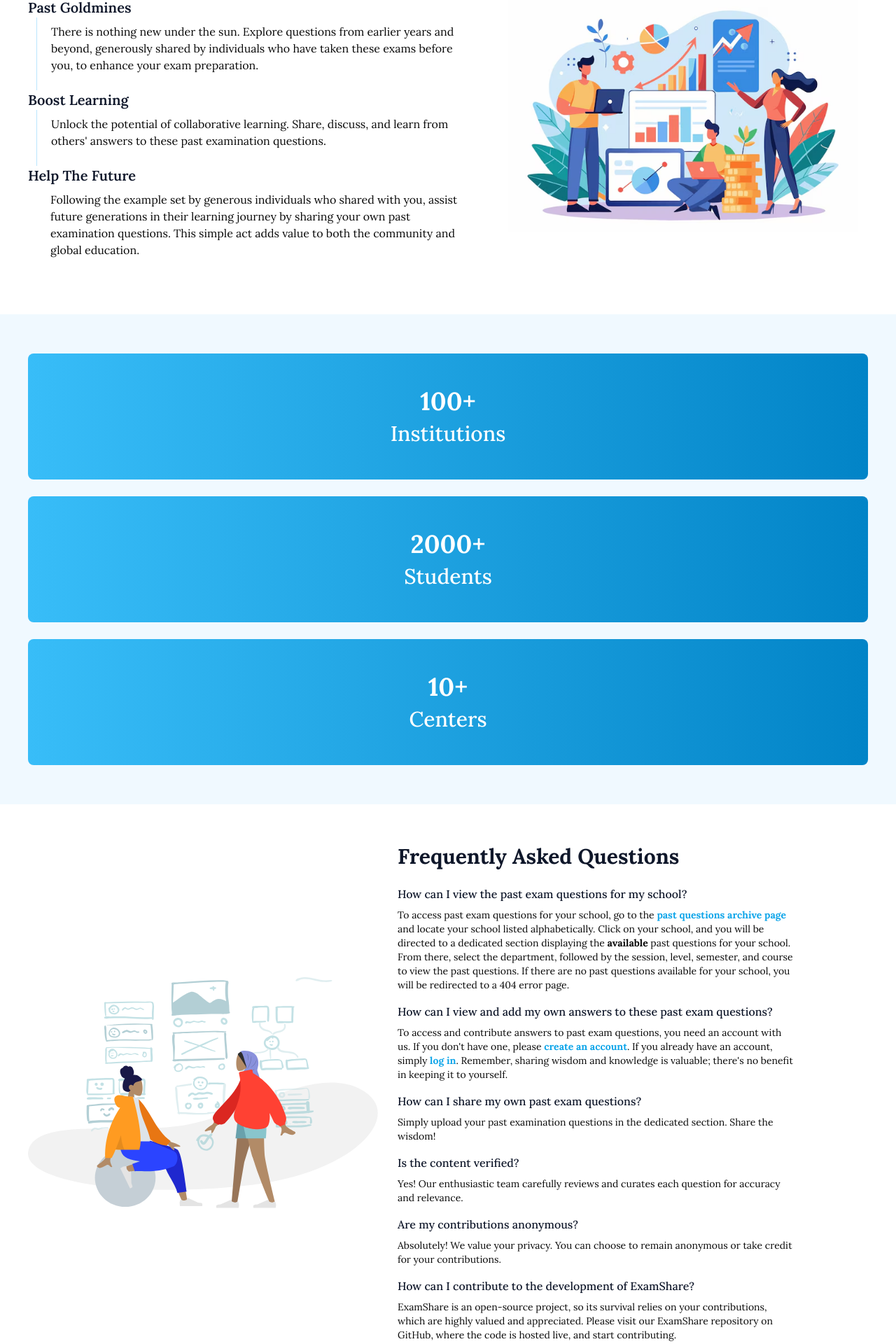
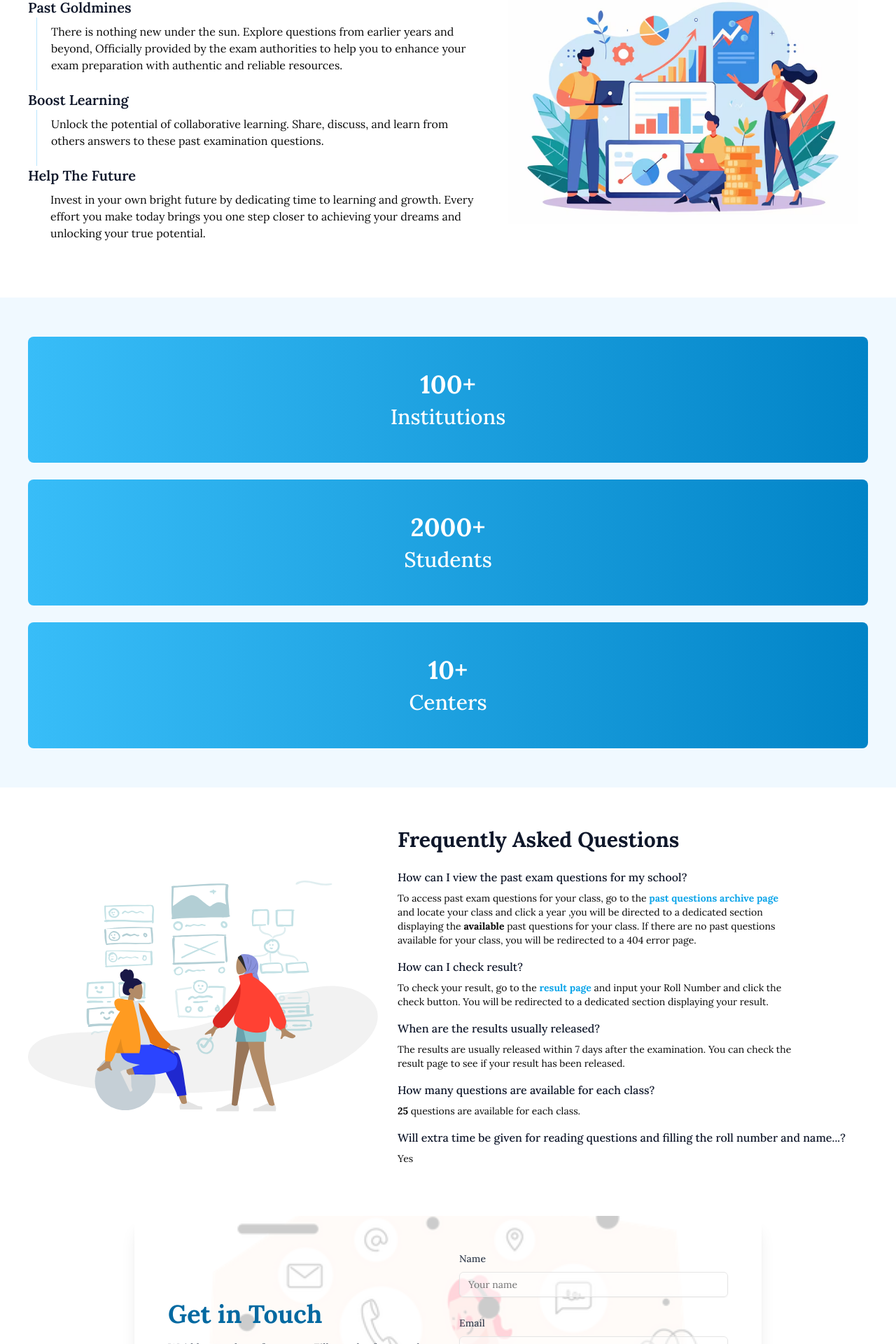
Before and after one commit to Suvdip12/mate-exam, a Next.js app: page / in a window 1280 px wide. Shown: the part 864-2784 px from the top of the page at 70% size. Built offline with nearby package versions, Linux system fonts and the light colour scheme.

Commit message:
Update Text

```diff
--- a/src/app/page.tsx
+++ b/src/app/page.tsx
@@ -54,9 +54,9 @@ export default async function Home() {
               </div>
               <p className="ml-3 max-w-prose border-l border-sky-200 px-5 pb-6 pt-2 dark:border-sky-700">
                 There is nothing new under the sun. Explore questions from
-                earlier years and beyond, generously shared by individuals who
-                have taken these exams before you, to enhance your exam
-                preparation.
+                earlier years and beyond, Officially provided by the
+                exam authorities to help you to enhance your exam preparation
+                with authentic and reliable resources.
               </p>
             </div>
             <div className="flex flex-col">
@@ -66,7 +66,7 @@ export default async function Home() {
               </div>
               <p className="ml-3 max-w-prose border-l border-sky-200 px-5 pb-6 pt-2 dark:border-sky-700">
                 Unlock the potential of collaborative learning. Share, discuss,
-                and learn from others&apos; answers to these past examination
+                and learn from others answers to these past examination
                 questions.
               </p>
             </div>
@@ -76,10 +76,9 @@ export default async function Home() {
                 <h3 className="text-xl">Help The Future</h3>
               </div>
               <p className="ml-3 max-w-prose px-5 pb-6 pt-2">
-                Following the example set by generous individuals who shared
-                with you, assist future generations in their learning journey by
-                sharing your own past examination questions. This simple act
-                adds value to both the community and global education.
+              Invest in your own bright future by dedicating time to learning and growth.
+              Every effort you make today brings you one step closer to achieving your dreams
+              and unlocking your true potential.
               </p>
             </div>
           </div>
@@ -128,74 +127,52 @@ export default async function Home() {
                 How can I view the past exam questions for my school?
               </h3>
               <p className="max-w-prose text-sm">
-                To access past exam questions for your school, go to the{" "}
-                <span className="font-bold text-sky-500 hover:text-slate-400 hover:underline hover:decoration-sky-500 hover:underline-offset-4">
-                  past questions archive page
-                </span>{" "}
-                and locate your school listed alphabetically. Click on your
-                school, and you will be directed to a dedicated section
+                To access past exam questions for your class, go to the
+                <a href="/questions" className="font-bold text-sky-500 hover:text-slate-400 hover:underline hover:decoration-sky-500 hover:underline-offset-4"> past questions archive page </a>
+                and locate your class and click a year
+                 ,you will be directed to a dedicated section
                 displaying the <strong>available</strong> past questions for
-                your school. From there, select the department, followed by the
-                session, level, semester, and course to view the past questions.
-                If there are no past questions available for your school, you
+                your class.
+                If there are no past questions available for your class, you
                 will be redirected to a 404 error page.
               </p>
             </div>
             <div>
               <h3 className="mb-2 max-w-prose font-medium text-slate-900 dark:text-white">
-                How can I view and add my own answers to these past exam
-                questions?
+                How can I check result?
               </h3>
               <p className="max-w-prose text-sm">
-                To access and contribute answers to past exam questions, you
-                need an account with us. If you don&apos;t have one, please{" "}
-                <span className="font-bold text-sky-500 hover:text-slate-400 hover:underline hover:decoration-sky-500 hover:underline-offset-4">
-                  create an account
-                </span>
-                . If you already have an account, simply{" "}
-                <span className="font-bold text-sky-500 hover:text-slate-400 hover:underline hover:decoration-sky-500 hover:underline-offset-4">
-                  log in
-                </span>
-                . Remember, sharing wisdom and knowledge is valuable;
-                there&apos;s no benefit in keeping it to yourself.
+                To check your result, go to the
+                <a href="/" className="font-bold text-sky-500 hover:text-slate-400 hover:underline hover:decoration-sky-500 hover:underline-offset-4"> result page </a>
+                and input your Roll Number and click the check button.
+                You will be redirected to a dedicated section displaying your
+                result.
               </p>
             </div>
             <div>
               <h3 className="mb-2 max-w-prose font-medium text-slate-900 dark:text-white">
-                How can I share my own past exam questions?
+                When are the results usually released?
               </h3>
               <p className="max-w-prose text-sm">
-                Simply upload your past examination questions in the dedicated
-                section. Share the wisdom!
+                The results are usually released within 7 days after the
+                examination. You can check the result page to see if your result
+                has been released.
               </p>
             </div>
             <div>
               <h3 className="mb-2 max-w-prose font-medium text-slate-900 dark:text-white">
-                Is the content verified?
+                How many questions are available for each class?
               </h3>
               <p className="max-w-prose text-sm">
-                Yes! Our enthusiastic team carefully reviews and curates each
-                question for accuracy and relevance.
+               <strong>25</strong> questions are available for each class.
               </p>
             </div>
             <div>
               <h3 className="mb-2 max-w-prose font-medium text-slate-900 dark:text-white">
-                Are my contributions anonymous?
+              Will extra time be given for reading questions and filling the roll number and name...?
               </h3>
               <p className="max-w-prose text-sm">
-                Absolutely! We value your privacy. You can choose to remain
-                anonymous or take credit for your contributions.
-              </p>
-            </div>
-            <div>
-              <h3 className="mb-2 max-w-prose font-medium text-slate-900 dark:text-white">
-                How can I contribute to the development of ExamShare?
-              </h3>
-              <p className="max-w-prose text-sm">
-                ExamShare is an open-source project, so its survival relies on
-                your contributions, which are highly valued and appreciated.
-                Please visit our ExamShare repository on GitHub, where the code
-                is hosted live, and start contributing.
+                Yes
               </p>
             </div>
           </div>
```
